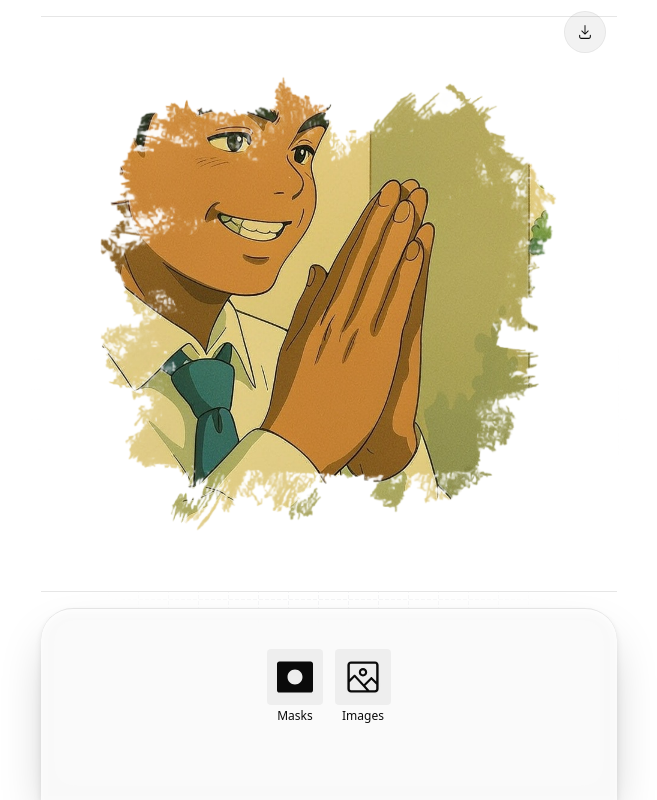
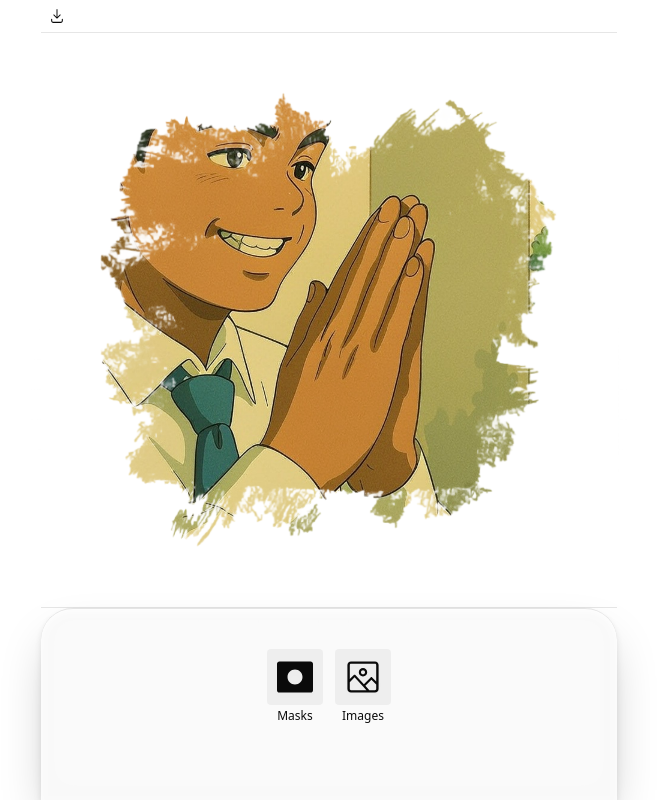
Before and after one commit to pphatdev/demo-mask-image, a Next.js app: page / in a window 1280 px wide. Shown: the whole page, without its empty margins (311-968 px from the left). Built offline with nearby package versions, Linux system fonts and the light colour scheme; a web font is replaced by a local one.

Commit message:
Refactor SaveButton component: simplify structure by removing unnecessary wrapper and update button functionality to download

```diff
--- a/src/components/controls/save-button.tsx
+++ b/src/components/controls/save-button.tsx
@@ -1,3 +1,4 @@
+import { ThemeSwitch } from '@app/app/components/layout/theme-switch';
 import { DownloadIcon } from '@radix-ui/react-icons';
 import React from 'react';
 
@@ -8,17 +9,15 @@ interface SaveButtonProps {
 
 export const SaveButton = ({ onClick, disabled = false }: SaveButtonProps) => {
     return (
-        <div className='bg-foreground/5 z-50 absolute right-3 top-3 ring-1 w-fit ml-auto ring-foreground/10 justify-end flex rounded-full p-1'>
         <button
-                aria-label={`Share`}
+            aria-label={`Download`}
             type="button"
             onClick={onClick}
             disabled={disabled}
-                className="flex cursor-pointer rounded-full p-2 hover:ring hover:text-primary ring-foreground/20 outline-none hover:bg-foreground/10 transition-all items-center justify-center"
+            className="flex shrink-0 cursor-pointer rounded-r-full p-2 hover:ring hover:text-primary ring-foreground/20 outline-none hover:bg-foreground/10 transition-all items-center justify-center"
         >
-                <DownloadIcon className='size-4'/>
-                <span className="sr-only">Share this post</span>
+            <DownloadIcon className='size-4' />
+            <span className="sr-only">Download</span>
         </button>
-        </div>
     );
 };
```
Lines whose indentation alone changed are shown as unchanged.
